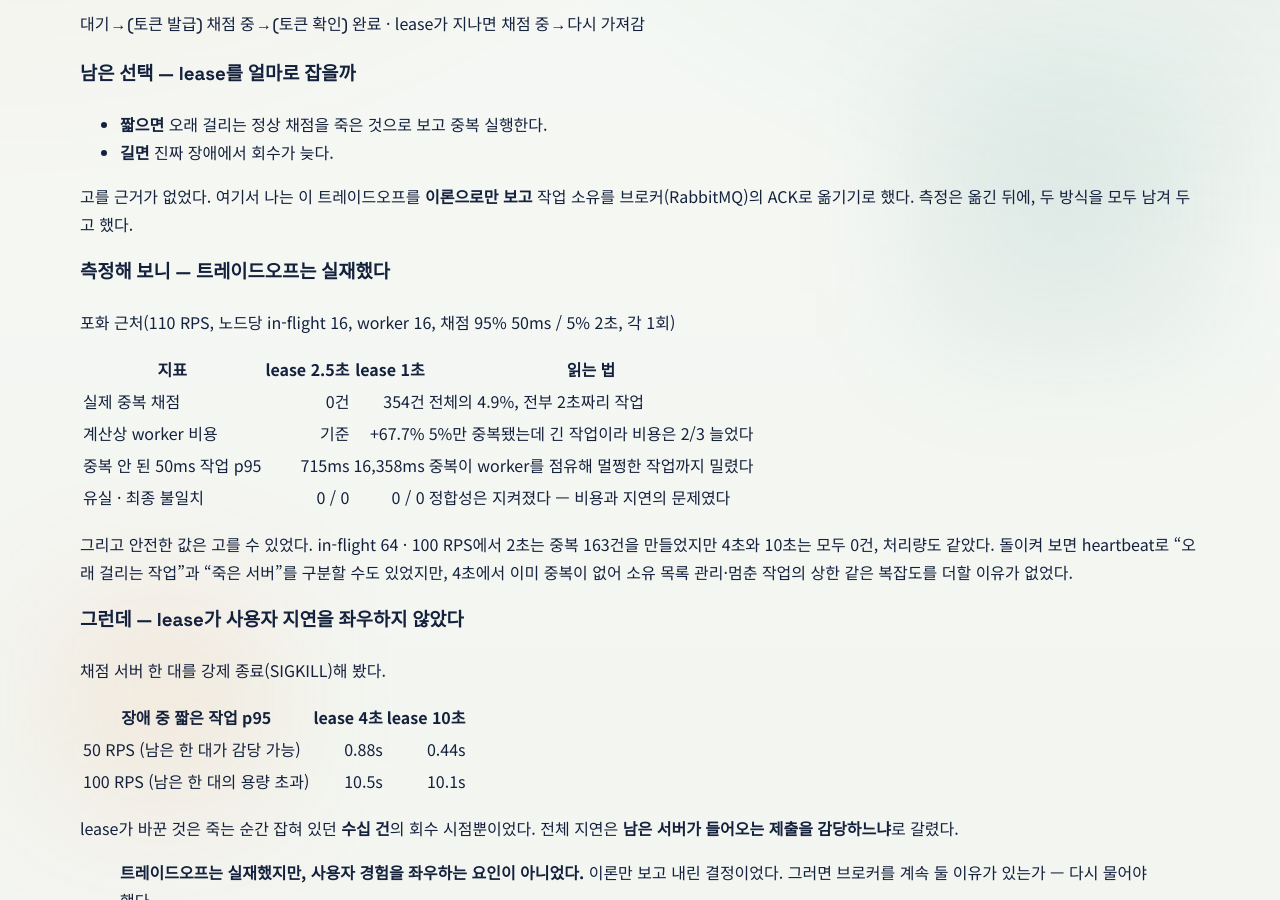
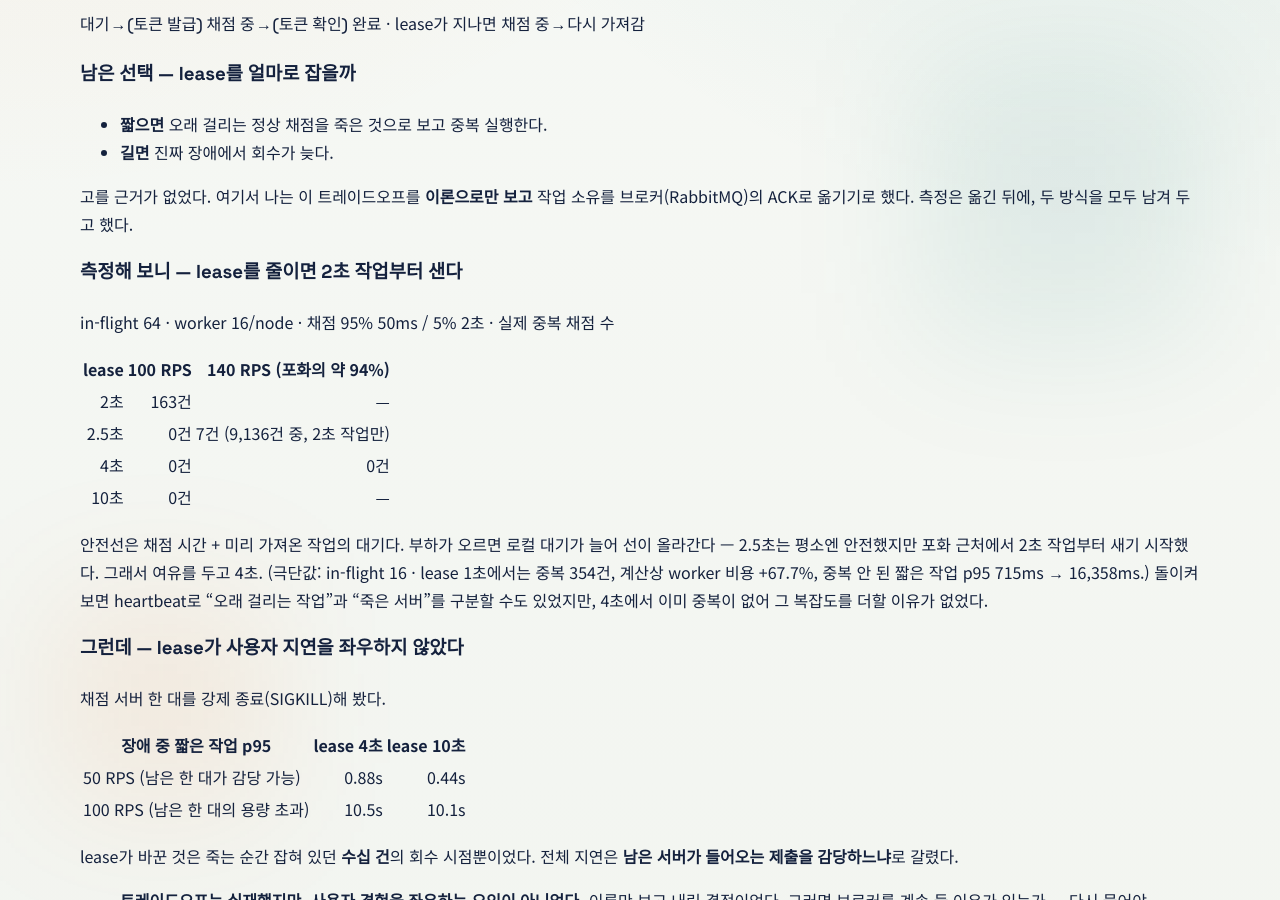
Before and after one commit to tmdrud0/web, a Jekyll site: the page built from docs/portfolio/TOPIC1_JUDGE_DISPATCH_DRAFT.md, in a window 1280 px wide and 900 px high, scrolled down 853 px. Built offline with Jekyll 4.4.1, drawn with Linux system fonts in a browser that asks for light colours; our own code applies the rules of GitHub Pages for plain Markdown files.

Commit message:
docs: show the MIF 64 lease sweep on the judge-dispatch page two
The previous commit described this table but still shipped the 1s vs 2.5s
comparison at in-flight 16. Page two and the draft now show the in-flight
64 sweep: 2s leaks 163 duplicates at 100 RPS, 2.5s is clean at 100 RPS but
leaks 7 slow jobs near saturation, 4s is clean at both. The 1s result stays
in the draft as the extreme case.

Co-Authored-By: Claude Opus 5.5 <noreply@anthropic.com>

```diff
--- a/docs/portfolio/TOPIC1_JUDGE_DISPATCH_DRAFT.md
+++ b/docs/portfolio/TOPIC1_JUDGE_DISPATCH_DRAFT.md
@@ -37,21 +37,22 @@
 고를 근거가 없었다. 여기서 나는 이 트레이드오프를 **이론으로만 보고** 작업 소유를 브로커(RabbitMQ)의
 ACK로 옮기기로 했다. 측정은 옮긴 뒤에, 두 방식을 모두 남겨 두고 했다.
 
-### 측정해 보니 — 트레이드오프는 실재했다
+### 측정해 보니 — lease를 줄이면 2초 작업부터 샌다
 
-포화 근처(110 RPS, 노드당 in-flight 16, worker 16, 채점 95% 50ms / 5% 2초, 각 1회)
+in-flight 64 · worker 16/node · 채점 95% 50ms / 5% 2초 · 실제 중복 채점 수
 
-| 지표 | lease 2.5초 | lease 1초 | 읽는 법 |
-|---|---:|---:|---|
-| 실제 중복 채점 | 0건 | 354건 | 전체의 4.9%, 전부 2초짜리 작업 |
-| 계산상 worker 비용 | 기준 | +67.7% | 5%만 중복됐는데 긴 작업이라 비용은 2/3 늘었다 |
-| 중복 안 된 50ms 작업 p95 | 715ms | 16,358ms | 중복이 worker를 점유해 멀쩡한 작업까지 밀렸다 |
-| 유실 · 최종 불일치 | 0 / 0 | 0 / 0 | 정합성은 지켜졌다 — 비용과 지연의 문제였다 |
+| lease | 100 RPS | 140 RPS (포화의 약 94%) |
+|---:|---:|---:|
+| 2초 | 163건 | — |
+| 2.5초 | 0건 | 7건 (9,136건 중, 2초 작업만) |
+| 4초 | 0건 | 0건 |
+| 10초 | 0건 | — |
 
-그리고 안전한 값은 고를 수 있었다. in-flight 64 · 100 RPS에서 2초는 중복 163건을 만들었지만
-4초와 10초는 모두 0건, 처리량도 같았다.
+안전선은 채점 시간 + 미리 가져온 작업의 대기다. 부하가 오르면 로컬 대기가 늘어 선이 올라간다 —
+2.5초는 평소엔 안전했지만 포화 근처에서 2초 작업부터 새기 시작했다. 그래서 여유를 두고 4초.
+(극단값: in-flight 16 · lease 1초에서는 중복 354건, 계산상 worker 비용 +67.7%, 중복 안 된 짧은 작업 p95 715ms → 16,358ms.)
 돌이켜 보면 heartbeat로 "오래 걸리는 작업"과 "죽은 서버"를 구분할 수도 있었지만, 4초에서 이미
-중복이 없어 소유 목록 관리·멈춘 작업의 상한 같은 복잡도를 더할 이유가 없었다.
+중복이 없어 그 복잡도를 더할 이유가 없었다.
 
 ### 그런데 — lease가 사용자 지연을 좌우하지 않았다
 
```
Also changed, not shown: docs/pdf/topic1-judge-dispatch.html (+7 -7 lines), 1 other file.
